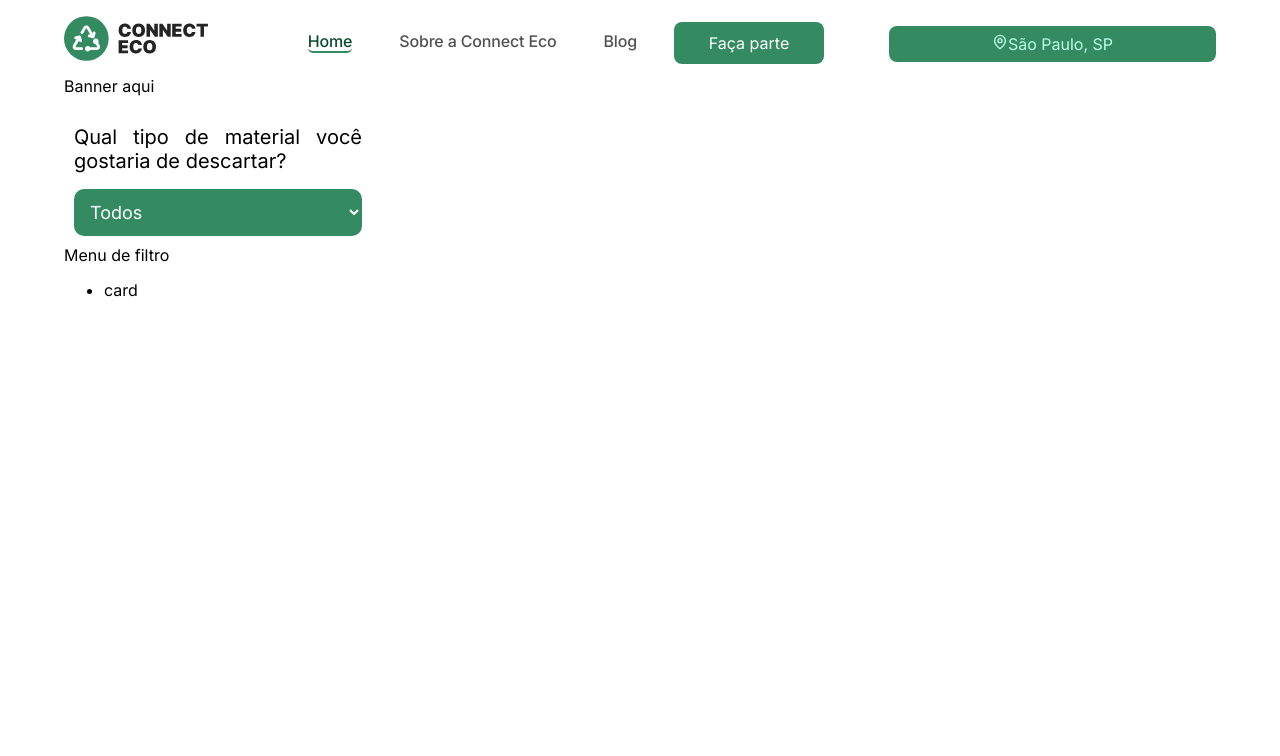
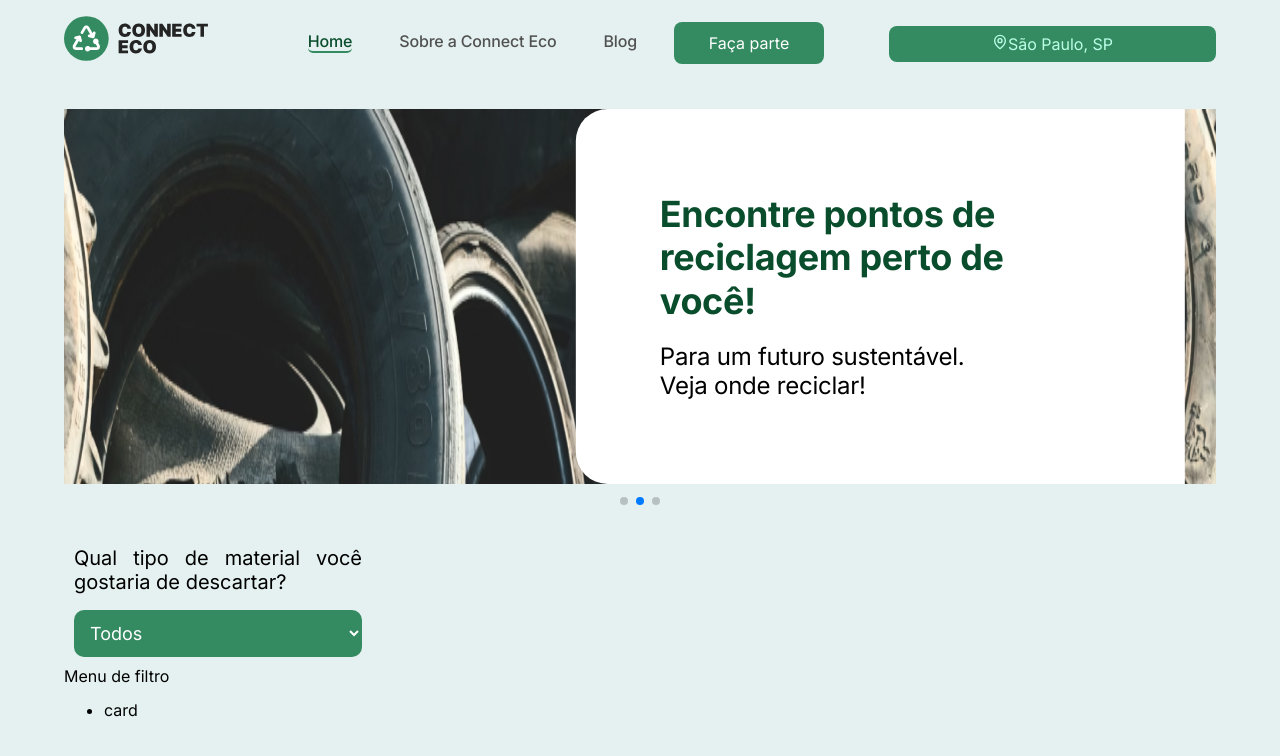
Before and after one commit to Connect-Eco/connecteco, a Next.js app: page / in a window 1280 px wide. Shown: the top 756 px of the page. Built offline with nearby package versions, Linux system fonts and the light colour scheme.

Commit message:
add bg-color in pages add banner

```diff
--- a/src/app/(home)/components/Banner.jsx
+++ /dev/null
@@ -1,8 +0,0 @@
-"use client";
-export function Banner() {
-  return (
-    <div className="container px-4 py-8 mx-auto">
-      <div>Banner aqui</div>
-    </div>
-  );
-}
--- /dev/null
+++ b/src/app/(home)/components/banner/Banner.jsx
@@ -0,0 +1,85 @@
+"use client";
+
+import "./banner.css";
+
+import React from "react";
+// Import Swiper React components
+import { Swiper, SwiperSlide } from "swiper/react";
+
+// Import Swiper styles
+import "swiper/css";
+import "swiper/css/pagination";
+import "swiper/css/autoplay";
+
+// import required modules
+import { Autoplay, Pagination } from "swiper/modules";
+import Image from "next/image";
+
+export function Banner() {
+  return (
+    <>
+      <Swiper
+        pagination={true}
+        modules={[Autoplay, Pagination]}
+        autoplay={{
+          delay: 5000,
+          disableOnInteraction: false,
+        }}
+        speed={1500}
+        className="mySwiper"
+      >
+        <SwiperSlide>
+          <div className="banner">
+          <div className="banner__texts">
+              <h2 className="banner__texts_title">Encontre pontos de reciclagem perto de você!</h2>
+              <h3 className="banner__texts_description">Para um futuro sustentável. Veja onde reciclar!</h3>
+            </div>
+            <div className="banner__image">
+              <Image
+                src="/BannerOne.png"
+                alt="Peneus para reciclar"
+                width={607}
+                height={811}
+                className="banner__image_object-contain"
+              />
+            </div>
+          </div>
+        </SwiperSlide>
+        <SwiperSlide>
+          <div className="banner">
+            <div className="banner__texts">
+              <h2 className="banner__texts_title">Encontre pontos de reciclagem perto de você!</h2>
+              <h3 className="banner__texts_description">Para um futuro sustentável. Veja onde reciclar!</h3>
+            </div>
+            <div className="banner__image">
+              <Image
+                src="/BannerOne.png"
+                alt="Peneus para reciclar"
+                width={607}
+                height={811}
+                className="banner__image_object-contain"
+              />
+            </div>
+          </div>
+        </SwiperSlide>
+        <SwiperSlide>
+          <div className="banner">
+            <div className="banner__texts">
+              <h2 className="banner__texts_title">Encontre pontos de reciclagem perto de você!</h2>
+              <h3 className="banner__texts_description">Para um futuro sustentável. Veja onde reciclar!</h3>
+            </div>
+            <div className="banner__image">
+              <Image
+                src="/BannerOne.png"
+                alt="Peneus para reciclar"
+                width={607}
+                height={811}
+                className="banner__image_object-contain"
+              />
+            </div>
+          </div>
+        </SwiperSlide>
+      </Swiper>
+    </>
+  );
+}
--- /dev/null
+++ b/src/app/(home)/components/banner/banner.css
@@ -0,0 +1,43 @@
+.banner {
+  display: flex;
+  margin: 32px auto;
+  justify-content: space-between;
+  width: 1216px;
+  height: 375px;
+  gap: 0px;
+  border-radius: 32px;
+  opacity: 0px;
+  background: #ffffff;
+  overflow: hidden;
+}
+.banner__texts {
+  display: flex;
+  flex-direction: column;
+  justify-content: center;
+  margin: 0 auto;
+}
+.banner__texts_title {
+    margin: 0 auto;
+    width: 441px;
+  font-weight: 400;
+  line-height: 43.57px;
+  letter-spacing: -0.01em;
+  font-family: Inter;
+  font-size: 36px;
+  font-weight: 700;
+  line-height: 43.57px;
+  letter-spacing: -0.01em;
+  text-align: left;
+  color: #094d2c;
+}
+.banner__texts_description {
+    width: 348px;
+height: 58px;
+font-family: Inter;
+font-size: 24px;
+font-weight: 400;
+line-height: 29.05px;
+letter-spacing: -0.01em;
+text-align: left;
+margin: 19px 0 0;
+}
--- a/src/app/(home)/page.js
+++ b/src/app/(home)/page.js
@@ -1,6 +1,7 @@
 import { ButtonsMaterials } from "@/components/buttonMaterials/ButtonsMaterials";
-import { Banner } from "./components/Banner";
+
 import { CardsList } from "./components/CardsList";
+import { Banner } from "./components/banner/Banner";
 
 export default function Home() {
   return (
--- a/src/app/globals.css
+++ b/src/app/globals.css
@@ -5,4 +5,6 @@
     margin: 0 auto;
     flex-direction: column;
     width: 90%;
+    background: #E4F1F0;
+
 }
```
Also changed, not shown: public/BannerOne.png (added).
